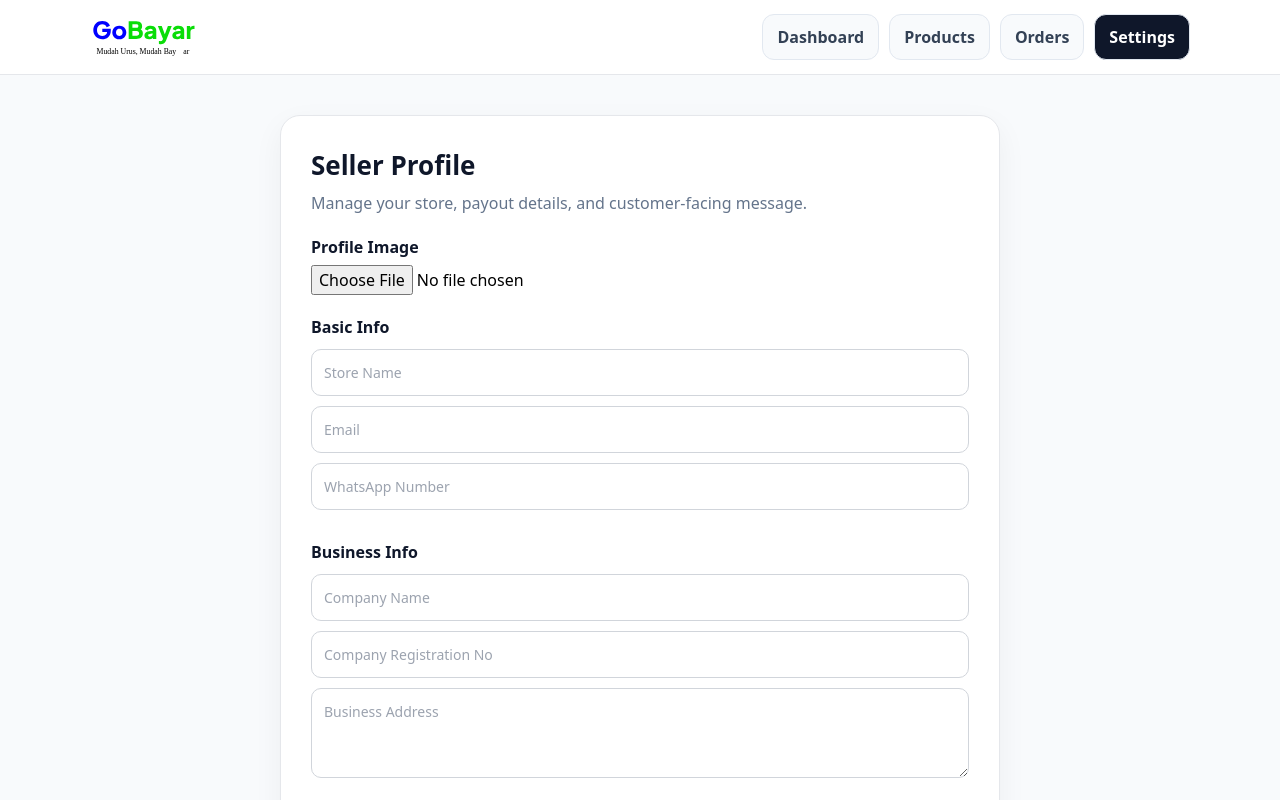
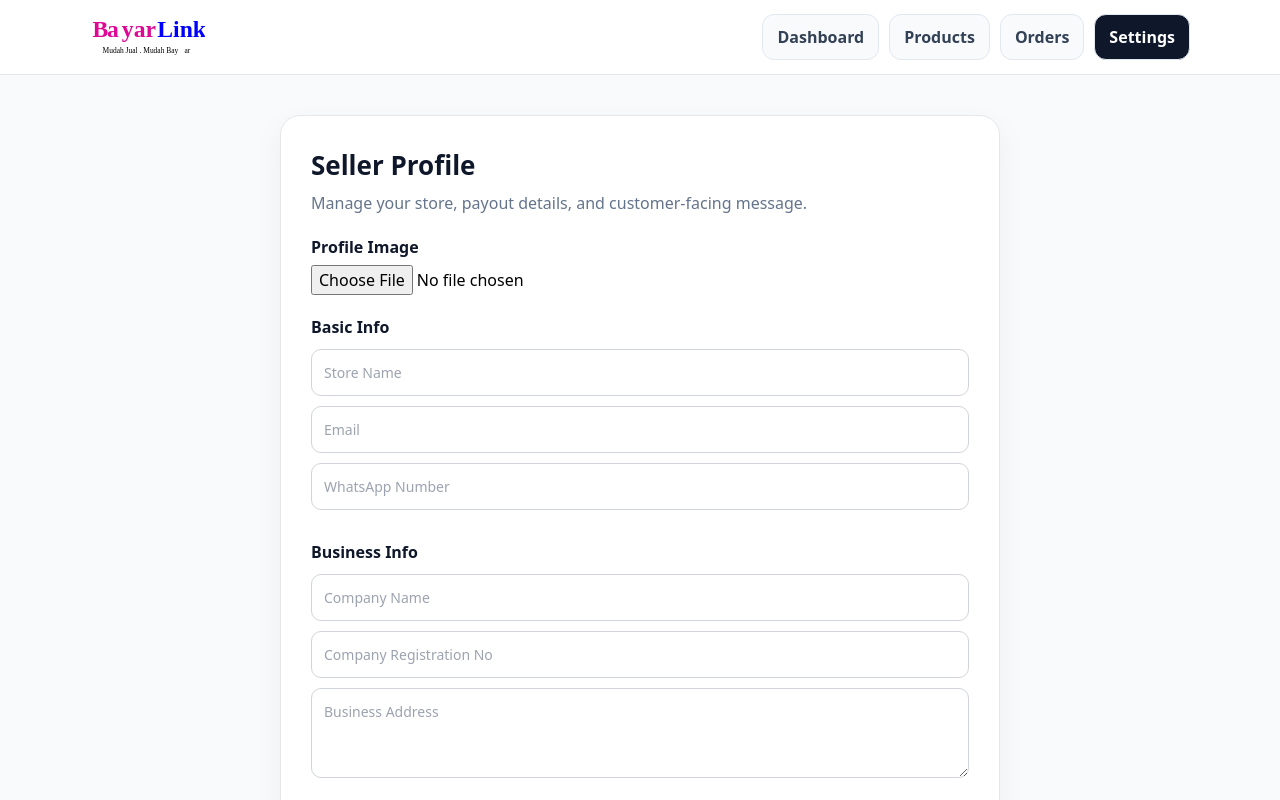
Before and after one commit to maizhakimm/pay-link, a Next.js app: page /dashboard/settings in a window 1280 px wide. Shown: the top 800 px of the page. Built offline with nearby package versions, Linux system fonts and the light colour scheme; no server answers.

Commit message:
Update page.tsx

```diff
--- a/src/app/dashboard/settings/page.tsx
+++ b/src/app/dashboard/settings/page.tsx
@@ -128,8 +128,8 @@ export default function SettingsPage() {
       <header style={headerStyle}>
         <div style={containerStyle}>
           <img
-            src="/GoBayar%20Logo%2001%20800px.svg"
-            alt="GoBayar"
+            src="/BayarLink Logo 01.svg"
+            alt="bayarlink"
             style={{ height: 40 }}
           />
 
```
